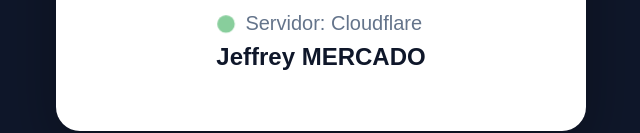
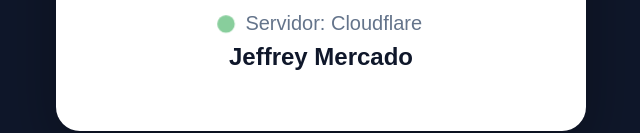
Before and after one commit to Jeffrey29600/editaloJJ, a plain HTML site: page index.html in a window 1280 px wide. Shown: the part 403-536 px from the top of the page, without its empty margins (319-959 px from the left). Drawn offline with Linux system fonts and the light colour scheme.

Commit message:
Segundo commit

```diff
--- a/index.html
+++ b/index.html
@@ -94,7 +94,7 @@
     </p>
 
     <p class="name">
-      Jeffrey MERCADO
+      Jeffrey Mercado
     </p>
 
   </div>
```
